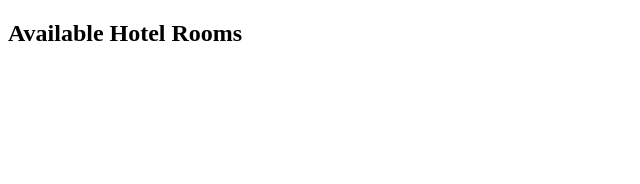
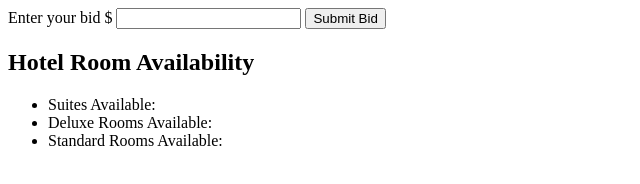
Before and after one commit to lksay3d/Project02, a website: page project2.html in a window 1280 px wide. Shown: the whole page, without its empty margins (0-640 px from the left). Drawn offline with Linux system fonts and the light colour scheme.

Commit message:
html formatting, new script file to handle submission

```diff
--- a/project2.html
+++ b/project2.html
@@ -9,16 +9,26 @@
 </head>
 
 <body>
-    <form id="biddingForm" class="container">
+    <div class = "container">
+        <form id="biddingForm">
+            <label for="bid"> Enter your bid $ </label>
+            <input type="number" id="bid" name="bid" min = "80" required>
+            <button type="submit"> Submit Bid </button>
+        </form>
 
-    </form>
+        <div id = "result" class = "result">
+            <p id="response"></p>
+        </div>
 
-    <div id = "availableRooms" class="container">
-        <h2>Available Hotel Rooms</h2>
-        <ul id="available"></ul>
+        <h2>Hotel Room Availability</h2>
+        <ul id="availability">
+            <li>Suites Available: <span id="suitesAvailable"></span></li>
+            <li>Deluxe Rooms Available: <span id="deluxeAvailable"></span></li>
+            <li>Standard Rooms Available: <span id="standardAvailable"></span></li>
+        </ul>
     </div>
 
-    <script src="hotelbidder.js"></script>
+    <script src="script.js"></script>
 </body>
 
 </html>
```
Also changed, not shown: script.js (added).
